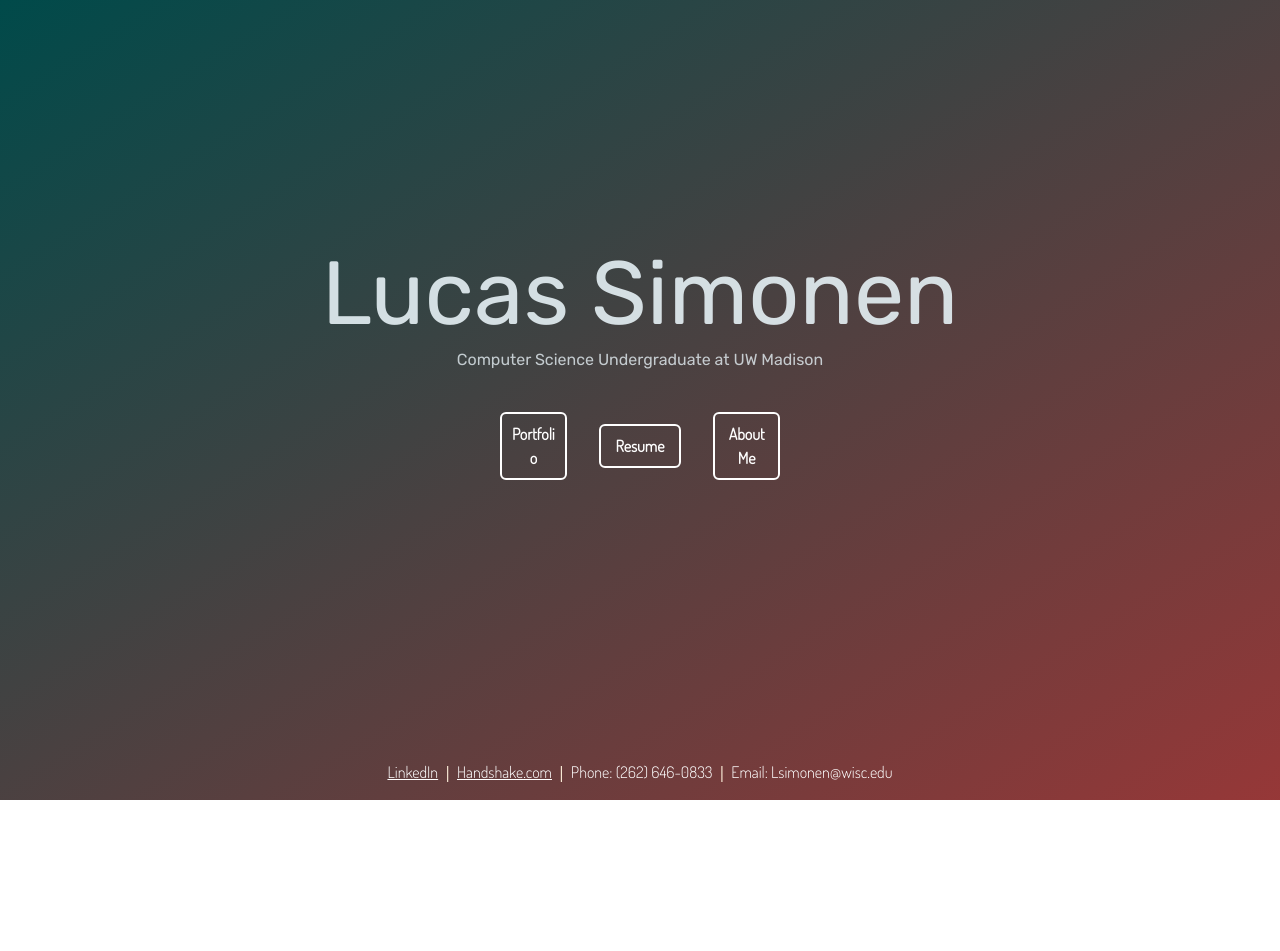
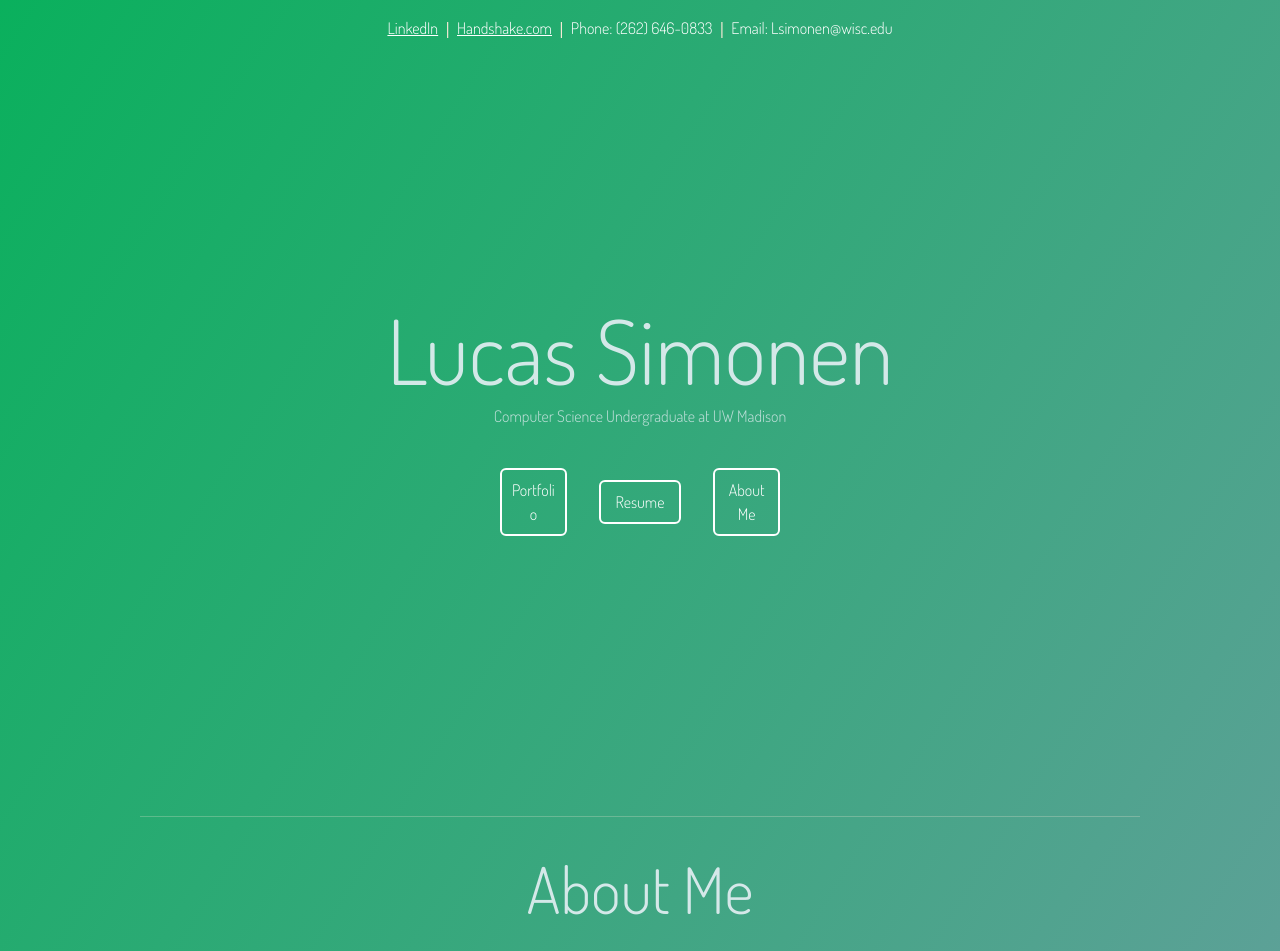
Before and after one commit to lsimonen1/lsimonen1.github.io, a React (Create React App) app in the folder my-new-app/: page / in a window 1280 px wide. Shown: the top 951 px of the page. Before the commit the page ends 800 px from the top, so only its background shows below. Built offline with nearby package versions, Linux system fonts and the light colour scheme.

Commit message:
Made it into a singular webpage and made the fade slightly nicer (this is super messy because I forgot to commit everything :(! )

```diff
--- a/my-new-app/src/components/AboutMe.js
+++ b/my-new-app/src/components/AboutMe.js
@@ -6,7 +6,7 @@ const AboutMe = () => {
     <div className = 'aboutMeSection'>
     <div class = "col-2"></div>
         <div class = "col-4">
-      <h2>About Me</h2>
+
       <p>Hello and welcome to my personal website! I'm Lucas, a passionate Computer Science major with a keen interest in UI design and graphic design. I'm excited to share a bit about myself and my journey so far.</p>
       </div>
 
--- a/my-new-app/src/components/Contact.js
+++ b/my-new-app/src/components/Contact.js
@@ -1,7 +1,8 @@
 import React from 'react'
 import TabButton from './TabButton'
 import { useState, useEffect } from 'react';
-import { Card, Row, Col, Container, Navbar } from 'react-bootstrap';
+import { Card, Row, Col, Container, Navbar, Image } from 'react-bootstrap';
+import headshot from './headshot.PNG';
 function Contact() {
 
   const [colorState, setColorState] = useState();
@@ -26,38 +27,47 @@ function Contact() {
 // xs={5} md={3} lg={2} xl = {2} xxl={1}
 
   return (
-    <div className = "basic1" style={{ margin: "0rem",height: "100%", background: "linear-gradient(to bottom right,rgba(00,"+colorState/1.5+","+colorState/1.5+",1),rgba(150,"+colorState/2+","+colorState/2+",1))"}}>
+    <div className = "basic1" style={{ margin: "0rem",height: "100%", backgroundColor: 'transparent'}}>
+      <hr></hr>
+
       <div className = "aboutMeDiv">
 
       </div>
       <Row>
 
       </Row>
-      <Container fluid style={{ margin: "0rem", background: "transparent", height: "130vh"}}>
-      <TabButton class = "col-2"title = 'Back' linkpage={"/"}/>
-      <Card.Title style = {{paddingTop: '0.5rem', fontSize: '4rem'}}>About Me</Card.Title>
-      <Row xs={1} s= {1} md={2} lg={3} xl={3} xxl={3}>
+      <Container fluid style={{ margin: "0rem", background: "transparent"}}>
+
+      <Card.Title class = "titleName" className = 'titleName' style = {{marginTop: '0', paddingTop: '0.5rem',paddingBottom: '1rem', fontFamily: "Dosis", fontSize: '5vw'}}>About Me</Card.Title>
+
+      <Image
+    img src={headshot} alt="Photo of Lucas"
+    height={300}
+    width={320}
+    style={{ alignSelf: 'center', borderRadius: '25%', marginBottom: '10vh' }}
+/>
+      <Row xs={1} s= {1} md={1} lg={3} xl={3} xxl={3}>
         {/* Repeat the following block for each card */}
         <Col>
-        <Card id = "aboutmebutton" style={{flex: 1, border: "2px solid white", color: 'white', backgroundColor: 'transparent',
+        <Card id = "aboutmebutton" style={{flex: 1, border: "none", color: 'white', backgroundColor: 'transparent',
        margin: "0.5rem", pasdding: "0.5rem", fontFamily: "Dosis"}}>
         <Card.Title style = {{paddingTop: '0.5rem'}}> Who am I?</Card.Title>
         <Card.Body>Hello! I am Lucas Simonen, a Computer Science undergraduate student at the University of Wisconsin-Madison,
- hailing from Waukesha, Wisconsin. As a junior, I am actively seeking new opportunities within the realm of computer science. One of my greatest interests is UI design.
+ hailing from Waukesha, Wisconsin. As a junior, I am seeking opportunities to apply technical skills in agile software development teams. I have ambition to learn more about software development in new situations and contribute positively to collaborative projects. One of my greatest interests right now is UI design.
   I'm captivated by the way design can shape user experiences and enhance the functionality of software.
-  Whether it's creating visually appealing interfaces or crafting intuitive user journeys, I find it really fun to be able to work with something that is extremely functionable but also creative.</Card.Body>
+  Whether it's creating visually appealing interfaces or working on the backend of projects, I really look forward to working on a project that can push my technical knowledge and that other people can use.</Card.Body>
        </Card>
         </Col>
         <Col>
-        <Card id = "aboutmebutton" style={{flex: 1, border: "2px solid white", color: 'white', backgroundColor: 'transparent',
+        <Card id = "aboutmebutton" style={{flex: 1, border: "none", color: 'white', backgroundColor: 'transparent',
        margin: "0.5rem", pasdding: "0.5rem", fontFamily: "Dosis"}}>
         <Card.Title style = {{paddingTop: '0.5rem'}}> Technical Skills</Card.Title>
-        <Card.Body>Java (Intermediate), JavaScript (Intermediate), React (Intermediate), HTML (Advanced), CSS(Intermediate), Photoshop (Advanced), Lightroom (Advanced), Premiere Pro (Advanced), Illustrator (Intermediate), After Effects (Intermediate) and Dream Weaver (Intermediate).
+        <Card.Body>Java (Intermediate), JavaScript (Intermediate), React/React Native (Intermediate), SQL (Beginner), HTML (Advanced), CSS(Intermediate), VSCode (Advanced), Git (Intermediate), Photoshop (Advanced), Lightroom (Advanced), Premiere Pro (Advanced), Illustrator (Intermediate), After Effects (Intermediate) and Dream Weaver (Intermediate).
         </Card.Body>
        </Card>
         </Col>
         <Col>
-        <Card id = "aboutmebutton" style={{flex: 1, border: "2px solid white", color: 'white', backgroundColor: 'transparent',
+        <Card id = "aboutmebutton" style={{flex: 1, border: "none", color: 'white', backgroundColor: 'transparent',
        margin: "0.5rem", pasdding: "0.5rem", fontFamily: "Dosis"}}>
         <Card.Title>Non-Technical Skills</Card.Title>
         <Card.Body>I am very personable and have developed lots of experience communicating effectively by working with customers as a concessionaire and waiter.
@@ -67,22 +77,10 @@ function Contact() {
         </Col>
         {/* End of card block */}
       </Row>
+      <div style={{height: "10vh"}}>
+
+    </div>
       </Container>
-      <Navbar bg="transparent" variant="light" >
-        <Navbar.Collapse className="justify-content-center" >
-          <Navbar.Text >
-            <a style = {{color: "white", fontFamily: "Dosis"}} href="https://www.linkedin.com/in/lucas-simonen-912801261/" target="_blank" rel="noopener noreferrer">LinkedIn</a>
-          </Navbar.Text>
-          <span className="navbar-divider">|</span>
-          <Navbar.Text>
-            <a style = {{color: "white", fontFamily: "Dosis"}} href="https://wisc.joinhandshake.com/stu/users/32058183/" target="_blank" rel="noopener noreferrer">Handshake.com</a>
-          </Navbar.Text>
-          <span className="navbar-divider">|</span>
-          <Navbar.Text style = {{color: "white", fontFamily: "Dosis"}}>Phone: (262) 646-0833</Navbar.Text>
-          <span className="navbar-divider">|</span>
-          <Navbar.Text style = {{color: "white", fontFamily: "Dosis"}}>Email: Lsimonen@wisc.edu</Navbar.Text>
-        </Navbar.Collapse>
-      </Navbar>
 
 
 
@@ -90,6 +88,7 @@ function Contact() {
 
 
 
+      <hr></hr>
     </div>
   )
 }
--- a/my-new-app/src/components/Fade.js
+++ b/my-new-app/src/components/Fade.js
@@ -3,6 +3,9 @@ import TabButton from "./TabButton";
 import {Card, Col, Container, Row} from "react-bootstrap";
 import { useNavigate } from "react-router";
 import { Navbar } from "react-bootstrap";
+import Portfolio from "./Portfolio";
+import Contact from "./Contact"
+import { useRef } from "react";
 
 function Fade() {
 
@@ -13,33 +16,41 @@ function Fade() {
   const [button3color, setbutton3color] = useState('transparent')
 
   const [colorState, setColorState] = useState();
+  const [color2State, setColor2State] = useState();
 
-  let color1 = 2;
+  let color1 = 151;
   let counter = 1;
+  let color2 = 171;
+
+  const aboutMeRef = useRef(null);
+
+
 
   function goToPortfolio(){
-    navigate1("/portfolio")
+    //aboutmescroll
+    window.open('http://lucassimonen.com/portfolio/');
   }
   function goToResume(){
-    window.open('https://uwprod-my.sharepoint.com/:w:/g/personal/lsimonen_wisc_edu/EZ1WbUAQKDtCoU3eg64X1MsBoL-iYzbqCLm65KJXROMckQ?e=OWHS3Q');
-
+    window.open('https://drive.google.com/file/d/1lsfyvSJ0GRxEWMkKWiImgSGXHmt2ZNf5/view?usp=sharing');
 
   }
-  function goToAboutMe(){
-    navigate1("/Contact")
-  }
+
 
   useEffect(() => {
     const timer = setInterval(() => {
-        if(color1<255 && color1 > 1){
+        if(color1<200 && color1 > 110){
             color1 = color1 + counter;
-
+            color2 = color1 + 20;
         }else{
             counter = counter * -1;
             color1 = color1 + counter;
+
+
         }
         setColorState(color1);
-        },50)
+        setColor2State(color2);
+
+        },80)
         return () => clearInterval(timer);
   }, []);
 
@@ -69,44 +80,15 @@ function Fade() {
 
   }
 
-/*<TabButton class = "col-2 " title = 'Portfolio' linkpage={"/Portfolio"} />
+  return <div style={{ height: "",margin: "0rem", background: "linear-gradient(to bottom right,rgba(10,"+colorState+","+ colorState/1.9+",1),rgba("+colorState/2+","+ color2State/1.5+","+ color2State/1.3+",0.8))"}}>
 
-      <TabButton class = "col-2"title = 'Resume' linkpage= "https://uwprod-my.sharepoint.com/:w:/g/personal/lsimonen_wisc_edu/EZ1WbUAQKDtCoU3eg64X1MsBoL-iYzbqCLm65KJXROMckQ?e=GOcMmS"/>
-      <TabButton class = "col-2"title = 'Contact Me' linkpage={"/Contact"}/>*/
+<div className="namePage" style = {{}}>
+  <div style = {{height: "100vh"}}>
+      <div className="topHalf">
 
 
-  //<TabButton class = "col-2"title = 'About Me' /> xs={5} md={3} lg={2} xxl={1}
-  return <div style={{ margin: "0rem", background: "linear-gradient(to bottom right,rgba(00,"+colorState/1.5+","+colorState/1.5+",1),rgba(150,"+colorState/2+","+colorState/2+",1))"}}>
-
-<div className="namePage" style = {{}}>
-      <div className="topHalf">
-
 </div>
-      <header className="App-header" style = {{padding:0, margin:0}}>
-      <h1 class = "titleName" className = 'titleName' style = {{}}>Lucas Simonen</h1>
-      <div className = 'majorName' style = {{padding:0, margin:0}}>
-      <p style = {{padding:0, margin:0}}>Computer Science Undergraduate at UW Madison</p>
-
-      </div>
-      <div style={{padding: "1rem"}}></div>
-      <Container fluid style={{width: "50vw"}}>
-      <Row  style={{alignItems: 'center', flex: 1, justifyContent: 'center'}} xs={1} s= {1} md={3} lg={3} xl={6} xxl={6}>
-        <Col>
-      <Card id = "portfoliobutton" style={{flex: 1, border: "2px solid white", color: 'white', backgroundColor: `${ button1color }`,
-      display: "flex", margin: "0.5rem", padding: "0.5rem", fontFamily: "Dosis", fontWeight: "bold"}} onMouseEnter={() => makeBackgroundWhite()} onMouseLeave={() => makeBackgruondClear()} onClick={goToPortfolio}>Portfolio</Card>
-      </Col>
-      <Col>
-      <Card id = "resumebutton" style={{flex: 1, border: "2px solid white", color: 'white', backgroundColor: `${ button2color }`,
-      display: "flex", margin: "0rem", padding: "0.5rem", fontFamily: "Dosis", fontWeight: "bold"}} onMouseEnter={() => makeBackground2White()} onMouseLeave={() => makeBackgruond2Clear()} onClick={goToResume}>Resume</Card>
-     </Col>
-     <Col>
-      <Card id = "aboutmebutton" style={{flex: 1, border: "2px solid white", color: 'white', backgroundColor: `${ button3color }`,
-      display: "flex", margin: "0.5rem", padding: "0.5rem", fontFamily: "Dosis", fontWeight: "bold"}} onMouseEnter={() => makeBackground3White()} onMouseLeave={() => makeBackgruond3Clear()} onClick={goToAboutMe}>About Me</Card>
-      </Col>
-      </Row>
-      </Container>
-
-      <Navbar fixed = "bottom" bg="transparent" variant="light" >
+<Navbar bg="transparent" variant="light"  >
         <Navbar.Collapse className="justify-content-center" >
           <Navbar.Text >
             <a style = {{color: "white", fontFamily: "Dosis"}} href="https://www.linkedin.com/in/lucas-simonen-912801261/" target="_blank" rel="noopener noreferrer">LinkedIn</a>
@@ -121,9 +103,58 @@ function Fade() {
           <Navbar.Text style = {{color: "white", fontFamily: "Dosis"}}>Email: Lsimonen@wisc.edu</Navbar.Text>
         </Navbar.Collapse>
       </Navbar>
-      </header>
+      <h1 class = "titleName" className = 'titleName' style = {{fontFamily: "Dosis"}}>Lucas Simonen</h1>
+      <div className = 'majorName' style = {{padding:0, margin:0}}>
+      <p style = {{padding:0, margin:0, fontFamily: "Dosis"}}>Computer Science Undergraduate at UW Madison</p>
+
       </div>
+      <div style={{padding: "1rem"}}></div>
+      <Container fluid style={{width: "50vw"}}>
+      <Row  style={{alignItems: 'center', flex: 1, justifyContent: 'center'}} xs={1} s= {1} md={3} lg={3} xl={6} xxl={6}>
+        <Col>
+      <Card id = "portfoliobutton" style={{flex: 1, border: "2px solid white", color: 'white', backgroundColor: `${ button1color }`,
+      display: "flex", margin: "0.5rem", padding: "0.5rem", fontFamily: "Dosis"}} onMouseEnter={() => makeBackgroundWhite()} onMouseLeave={() => makeBackgruondClear()} onClick={goToPortfolio}>Portfolio</Card>
+      </Col>
+      <Col>
+      <Card id = "resumebutton" style={{flex: 1, border: "2px solid white", color: 'white', backgroundColor: `${ button2color }`,
+      display: "flex", margin: "0rem", padding: "0.5rem", fontFamily: "Dosis"}} onMouseEnter={() => makeBackground2White()} onMouseLeave={() => makeBackgruond2Clear()} onClick={goToResume}>Resume</Card>
+     </Col>
+     <Col>
+      <Card id = "aboutmebutton" style={{flex: 1, border: "2px solid white", color: 'white', backgroundColor: `${ button3color }`,
+      display: "flex", margin: "0.5rem", padding: "0.5rem", fontFamily: "Dosis"}} onMouseEnter={() => makeBackground3White()} onMouseLeave={() => makeBackgruond3Clear()} onClick={() =>
+        window.scrollTo({
+          top: aboutMeRef.current.offsetTop,
+          behavior: "smooth"
+        })
+      }>About Me</Card>
+      </Col>
+      </Row>
 
+
+      </Container>
+
+      </div>
+      <Container ref={aboutMeRef} fluid style={{width: "80vw"}}>
+      <Contact ></Contact>
+
+      </Container>
+
+      </div>
+      <Navbar bg="transparent" variant="light"  >
+        <Navbar.Collapse className="justify-content-center" >
+          <Navbar.Text >
+            <a style = {{color: "white", fontFamily: "Dosis"}} href="https://www.linkedin.com/in/lucas-simonen-912801261/" target="_blank" rel="noopener noreferrer">LinkedIn</a>
+          </Navbar.Text>
+          <span className="navbar-divider">|</span>
+          <Navbar.Text>
+            <a style = {{color: "white", fontFamily: "Dosis"}} href="https://wisc.joinhandshake.com/stu/users/32058183/" target="_blank" rel="noopener noreferrer">Handshake.com</a>
+          </Navbar.Text>
+          <span className="navbar-divider">|</span>
+          <Navbar.Text style = {{color: "white", fontFamily: "Dosis"}}>Phone: (262) 646-0833</Navbar.Text>
+          <span className="navbar-divider">|</span>
+          <Navbar.Text style = {{color: "white", fontFamily: "Dosis"}}>Email: Lsimonen@wisc.edu</Navbar.Text>
+        </Navbar.Collapse>
+      </Navbar>
 
   </div>;
 }
--- a/my-new-app/src/index.css
+++ b/my-new-app/src/index.css
@@ -12,20 +12,6 @@ code {
 
 .namePage{
   text-align: center;
-  height:100vh;
-  box-shadow: 0rem 0.5rem 2rem 0.5rem rgba(0,0,0,0.5);
-}
-
-.contactPageElement{
-  font-family: source-code-pro, Menlo, Monaco, Consolas, 'Courier New',
-  monospace;
-  text-align: center;
-  margin: 0rem;
-  box-shadow: 0rem 0.5rem 2rem 0.5rem rgba(0,0,0,0.5);
-  border-radius: 15px;
-  height: 7rem;
-  width: 15rem;
-  background-color:#950952;
 }
 
 .PPageElement{
@@ -34,8 +20,7 @@ code {
   text-align: center;
   margin: 0rem;
   padding: 1rem;
-  box-shadow: 0rem 0.5rem 2rem 0.5rem rgba(0,0,0,0.5);
-  border-radius: 15px;
+
   height: 25rem;
   width: 20rem;
   background-color:#a32767;
@@ -102,6 +87,7 @@ page-container {
   font-family: 'Rubik', sans-serif;
   font-size: 1.4rem;
 
+
 }
 .topHalf{
   display: flex;
```
Also changed, not shown: my-new-app/src/components/Portfolio.js (+11 -22 lines), my-new-app/src/components/headshot.PNG (added), 1 other file (tests, documents, lock files or other folders).
